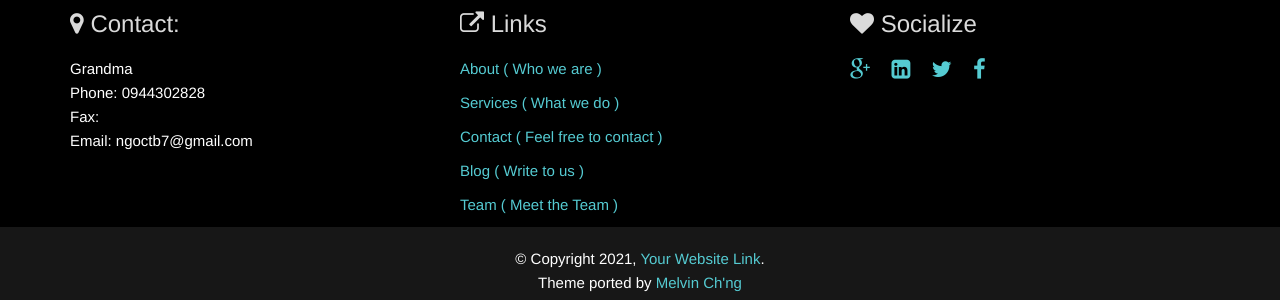
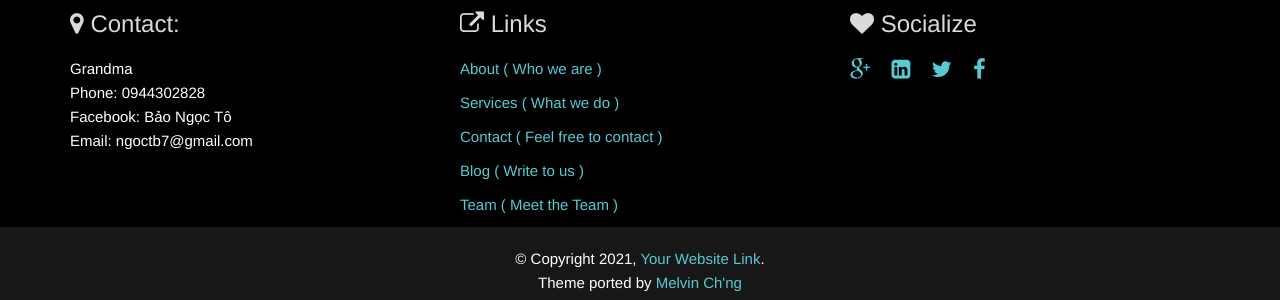
Before and after one commit to hutman47/grandma.github.io, a Jekyll site: the page built from index.html, in a window 1280 px wide. Shown: the part 1407-1707 px from the top of the page. Built offline with Jekyll 4.4.1, drawn with Linux system fonts in a browser that asks for light colours.

Commit message:
update url & facebook_id

```diff
--- a/_config.yml
+++ b/_config.yml
@@ -19,13 +19,13 @@ description: > # this means to ignore newlines until "baseurl:"
   Yet another Jekyll theme. It is designed for business purpose and ported by
   Melvin Ch'ng.
 baseurl: "" # the subpath of your site, e.g. /blog
-url: "https://sgrandma.com/" # the base hostname & protocol for your site, e.g. http://example.com
+url: "https://hutman47.github.io/" # the base hostname & protocol for your site, e.g. http://example.com
 
 # Company Information
 company_name: Grandma
 address_line: Bảo Ngọc Tô, Nhà B4 Làng Quốc Tế Thăng Long
 telephone_number: 0944302828
-#fax_number:
+face_id: Bảo Ngọc Tô
 company_email: ngoctb7@gmail.com
 google_map: https://www.google.com/maps/embed?pb=!1m14!1m12!1m3!1d3618.727010735933!2d91.837871!3d24.907291700000002!2m3!1f0!2f0!3f0!3m2!1i1024!2i768!4f13.1!5e0!3m2!1sen!2s!4v1404919738144
 
--- a/_includes/footer.html
+++ b/_includes/footer.html
@@ -7,7 +7,7 @@
         <p class="footer-contact">
           {{ site.company_name }} <br>
           Phone: {{ site.telephone_number }} <br>
-          Fax: {{ site.fax_number }} <br>
+          Facebook: {{ site.face_id }} <br>
           Email: {{ site.company_email }}<br>
         </p>
       </div>
```
